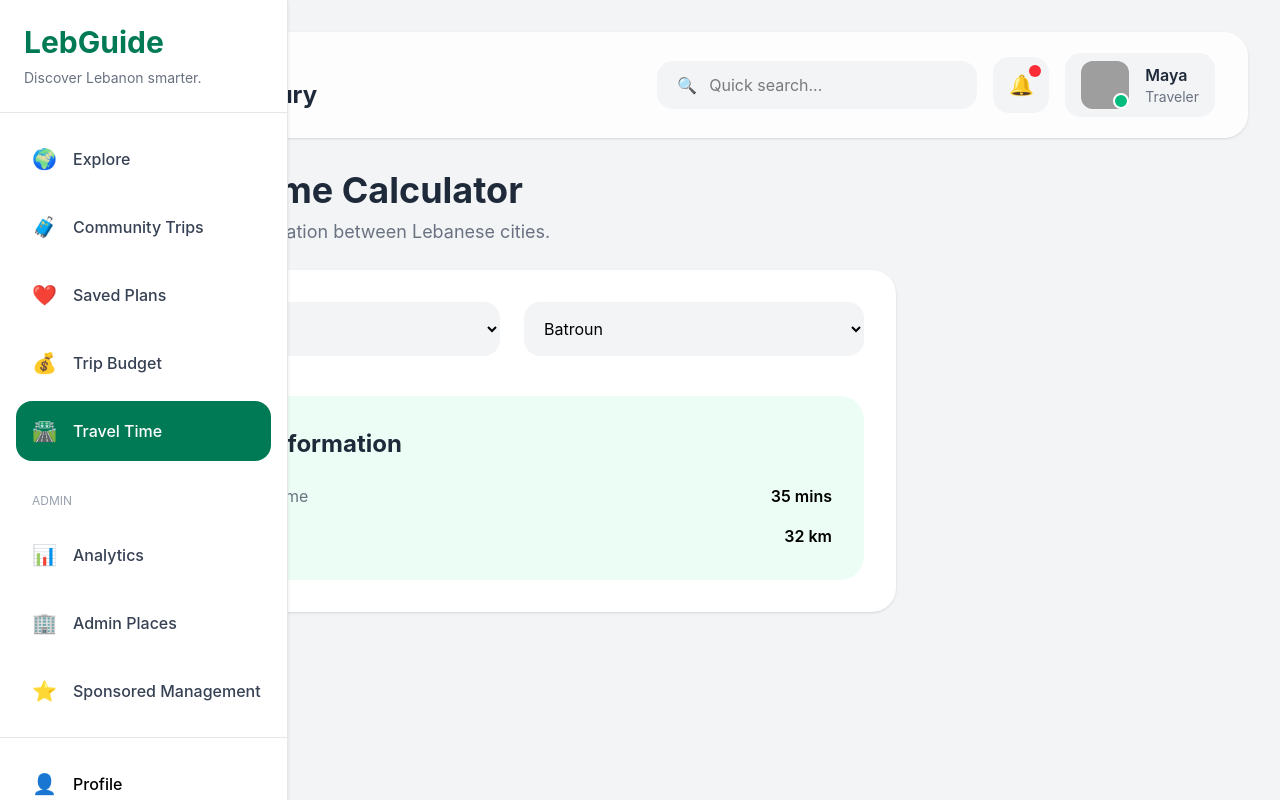
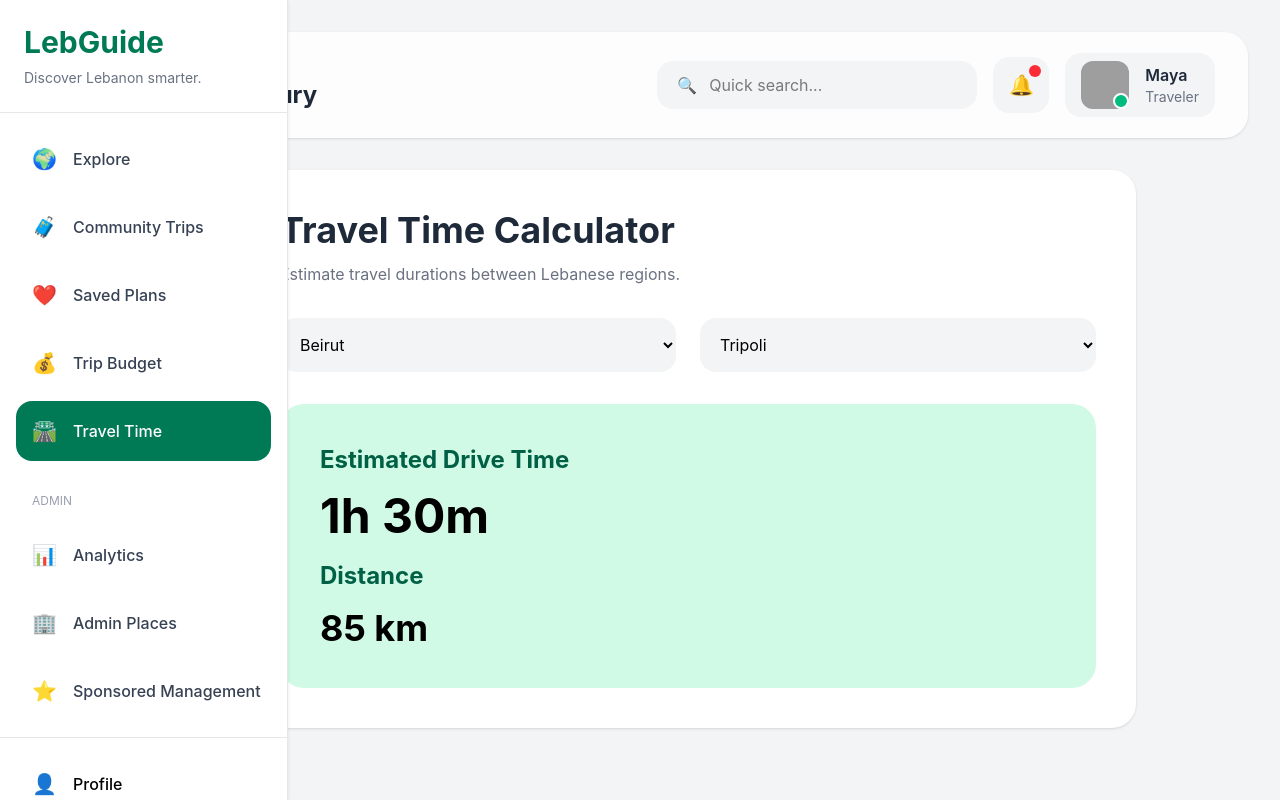
Before and after one commit to moemenhafez/project-final, a React (Vite) app: page /travel-time in a window 1280 px wide. Built offline with nearby package versions, Linux system fonts and the light colour scheme; sample sign-in values are in the browser's storage; grey boxes are pictures that could not be loaded.

Commit message:
Add RBAC admin authentication, budget planner, travel engine, favorites system and persistent tourism marketplace storage

```diff
--- /dev/null
+++ b/src/pages/AdminLoginPage.tsx
@@ -0,0 +1,147 @@
+import { useState } from 'react'
+
+import { useNavigate } from 'react-router-dom'
+
+import toast from 'react-hot-toast'
+
+function AdminLoginPage() {
+  const navigate = useNavigate()
+
+  const [username, setUsername] =
+    useState('')
+
+  const [password, setPassword] =
+    useState('')
+
+  function handleLogin(
+    event: React.FormEvent
+  ) {
+    event.preventDefault()
+
+    if (
+      username === 'admin' &&
+      password === 'admin123'
+    ) {
+      localStorage.setItem(
+        'role',
+        'admin'
+      )
+
+      toast.success(
+        'Admin login successful.'
+      )
+
+      navigate('/analytics')
+
+      return
+    }
+
+    toast.error(
+      'Invalid admin credentials.'
+    )
+  }
+
+  return (
+    <div
+      className="
+        min-h-screen
+        flex
+        items-center
+        justify-center
+        bg-gray-100
+        p-6
+      "
+    >
+      <div
+        className="
+          bg-white
+          rounded-3xl
+          p-10
+          shadow-xl
+          w-full
+          max-w-md
+        "
+      >
+        <div className="mb-8 text-center">
+          <h1
+            className="
+              text-4xl
+              font-bold
+              text-gray-800
+            "
+          >
+            Admin Portal
+          </h1>
+
+          <p
+            className="
+              text-gray-500
+              mt-3
+            "
+          >
+            Restricted platform
+            management access.
+          </p>
+        </div>
+
+        <form
+          onSubmit={handleLogin}
+          className="space-y-5"
+        >
+          <input
+            type="text"
+            placeholder="Admin Username"
+            value={username}
+            onChange={(event) =>
+              setUsername(
+                event.target.value
+              )
+            }
+            className="
+              w-full
+              p-4
+              rounded-2xl
+              bg-gray-100
+              outline-none
+            "
+          />
+
+          <input
+            type="password"
+            placeholder="Password"
+            value={password}
+            onChange={(event) =>
+              setPassword(
+                event.target.value
+              )
+            }
+            className="
+              w-full
+              p-4
+              rounded-2xl
+              bg-gray-100
+              outline-none
+            "
+          />
+
+          <button
+            type="submit"
+            className="
+              w-full
+              bg-black
+              text-white
+              py-4
+              rounded-2xl
+              hover:bg-gray-900
+              transition
+            "
+          >
+            Login as Admin
+          </button>
+        </form>
+      </div>
+    </div>
+  )
+}
+
+export default AdminLoginPage
--- a/src/pages/TravelTimePage.tsx
+++ b/src/pages/TravelTimePage.tsx
@@ -1,65 +1,65 @@
-import { useMemo, useState } from 'react'
+import { useState } from 'react'
 
 import MainLayout from '@/layouts/MainLayout'
 
-const travelData: Record<
+const travelTimes: Record<
+  string,
+  Record<
     string,
     {
       time: string
       distance: string
     }
+  >
 > = {
-  'Tripoli-Batroun': {
-    time: '35 mins',
-    distance: '32 km',
-  },
-
-  'Tripoli-Beirut': {
-    time: '1 hr 25 mins',
+  Beirut: {
+    Tripoli: {
+      time: '1h 30m',
       distance: '85 km',
     },
 
-  'Beirut-Jbeil': {
-    time: '45 mins',
-    distance: '40 km',
+    Batroun: {
+      time: '1h',
+      distance: '55 km',
+    },
   },
 
-  'Batroun-Jbeil': {
-    time: '20 mins',
-    distance: '18 km',
+  Tripoli: {
+    Beirut: {
+      time: '1h 30m',
+      distance: '85 km',
     },
 
-  'Beirut-Tyre': {
-    time: '1 hr 40 mins',
-    distance: '90 km',
+    Batroun: {
+      time: '40m',
+      distance: '30 km',
+    },
   },
 }
 
 function TravelTimePage() {
-  const [fromCity, setFromCity] =
+  const [from, setFrom] =
+    useState('Beirut')
+
+  const [to, setTo] =
     useState('Tripoli')
 
-  const [toCity, setToCity] =
-    useState('Batroun')
-
-  const routeKey =
-    `${fromCity}-${toCity}`
-
-  const routeInfo = useMemo(
-    () => {
-      return (
-        travelData[routeKey] || {
-          time: 'Unknown',
-          distance: 'Unknown',
-        }
-      )
-    },
-    [routeKey]
-  )
+  const result =
+    travelTimes[from]?.[to]
 
   return (
     <MainLayout>
-      <div className="space-y-6">
+      <div
+        className="
+          bg-white
+          rounded-3xl
+          p-10
+          shadow-sm
+          max-w-4xl
+          mx-auto
+          space-y-8
+        "
+      >
         <div>
           <h1
             className="
@@ -73,25 +73,15 @@ function TravelTimePage() {
 
           <p
             className="
-              text-lg
               text-gray-500
-              mt-2
+              mt-3
             "
           >
-            Estimate travel duration
-            between Lebanese cities.
+            Estimate travel durations
+            between Lebanese regions.
           </p>
         </div>
 
-        <div
-          className="
-            bg-white
-            rounded-3xl
-            p-8
-            shadow-sm
-            max-w-3xl
-          "
-        >
         <div
           className="
             grid
@@ -101,14 +91,13 @@ function TravelTimePage() {
           "
         >
           <select
-              value={fromCity}
+            value={from}
             onChange={(event) =>
-                setFromCity(
+              setFrom(
                 event.target.value
               )
             }
             className="
-                w-full
               p-4
               rounded-2xl
               bg-gray-100
@@ -116,35 +105,26 @@ function TravelTimePage() {
             "
           >
             <option>
-                Tripoli
+              Beirut
             </option>
 
             <option>
-                Beirut
+              Tripoli
             </option>
 
             <option>
               Batroun
             </option>
-
-              <option>
-                Jbeil
-              </option>
-
-              <option>
-                Tyre
-              </option>
           </select>
 
           <select
-              value={toCity}
+            value={to}
             onChange={(event) =>
-                setToCity(
+              setTo(
                 event.target.value
               )
             }
             className="
-                w-full
               p-4
               rounded-2xl
               bg-gray-100
@@ -152,78 +132,88 @@ function TravelTimePage() {
             "
           >
             <option>
-                Tripoli
+              Beirut
             </option>
 
             <option>
-                Beirut
+              Tripoli
             </option>
 
             <option>
               Batroun
             </option>
-
-              <option>
-                Jbeil
-              </option>
-
-              <option>
-                Tyre
-              </option>
           </select>
         </div>
 
+        {result ? (
           <div
             className="
-              mt-10
-              bg-emerald-50
+              bg-emerald-100
               rounded-3xl
-              p-8
+              p-10
+              space-y-5
             "
           >
+            <div>
               <h2
                 className="
                   text-2xl
                   font-bold
-                text-gray-800
+                  text-emerald-800
                 "
               >
-              Route Information
+                Estimated Drive Time
               </h2>
-
-            <div className="mt-6 space-y-4">
-              <div
-                className="
-                  flex
-                  justify-between
-                "
-              >
-                <span className="text-gray-500">
-                  Estimated Time
-                </span>
-
-                <span className="font-semibold">
-                  {routeInfo.time}
-                </span>
-              </div>
 
               <div
                 className="
-                  flex
-                  justify-between
+                  text-5xl
+                  font-bold
+                  mt-4
                 "
               >
-                <span className="text-gray-500">
+                {result.time}
+              </div>
+            </div>
+
+            <div>
+              <h2
+                className="
+                  text-2xl
+                  font-bold
+                  text-emerald-800
+                "
+              >
                 Distance
-                </span>
+              </h2>
 
-                <span className="font-semibold">
-                  {routeInfo.distance}
-                </span>
+              <div
+                className="
+                  text-4xl
+                  font-bold
+                  mt-4
+                "
+              >
+                {
+                  result.distance
+                }
               </div>
             </div>
           </div>
+        ) : (
+          <div
+            className="
+              bg-yellow-100
+              rounded-3xl
+              p-10
+              text-yellow-800
+              font-semibold
+            "
+          >
+            No travel data available
+            for this route yet.
           </div>
+        )}
       </div>
     </MainLayout>
   )
--- /dev/null
+++ b/src/routes/AdminRoute.tsx
@@ -0,0 +1,33 @@
+import type {
+  ReactNode,
+} from 'react'
+
+import {
+  Navigate,
+} from 'react-router-dom'
+
+interface AdminRouteProps {
+  children: ReactNode
+}
+
+function AdminRoute({
+  children,
+}: AdminRouteProps) {
+  const role =
+    localStorage.getItem(
+      'role'
+    )
+
+  if (role !== 'admin') {
+    return (
+      <Navigate
+        to="/admin-login"
+        replace
+      />
+    )
+  }
+
+  return children
+}
+
+export default AdminRoute
--- a/src/routes/index.tsx
+++ b/src/routes/index.tsx
@@ -26,6 +26,10 @@ import ProtectedRoute from './ProtectedRoute'
 import ProfilePage from '@/pages/ProfilePage'
 
 import SettingsPage from '@/pages/SettingsPage'
+
+import AdminLoginPage from '@/pages/AdminLoginPage'
+
+import AdminRoute from './AdminRoute'
 
 const router = createBrowserRouter([
   {
@@ -127,6 +131,19 @@ const router = createBrowserRouter([
   path: '/settings',
   element: <SettingsPage />,
 },
+{
+  path: '/analytics',
+
+  element: (
+    <AdminRoute>
+      <AnalyticsPage />
+    </AdminRoute>
+  ),
+},
+{
+  path: '/admin-login',
+  element: <AdminLoginPage />,
+}
 ])
 
 export default router
```
Lines whose indentation alone changed are shown as unchanged.
